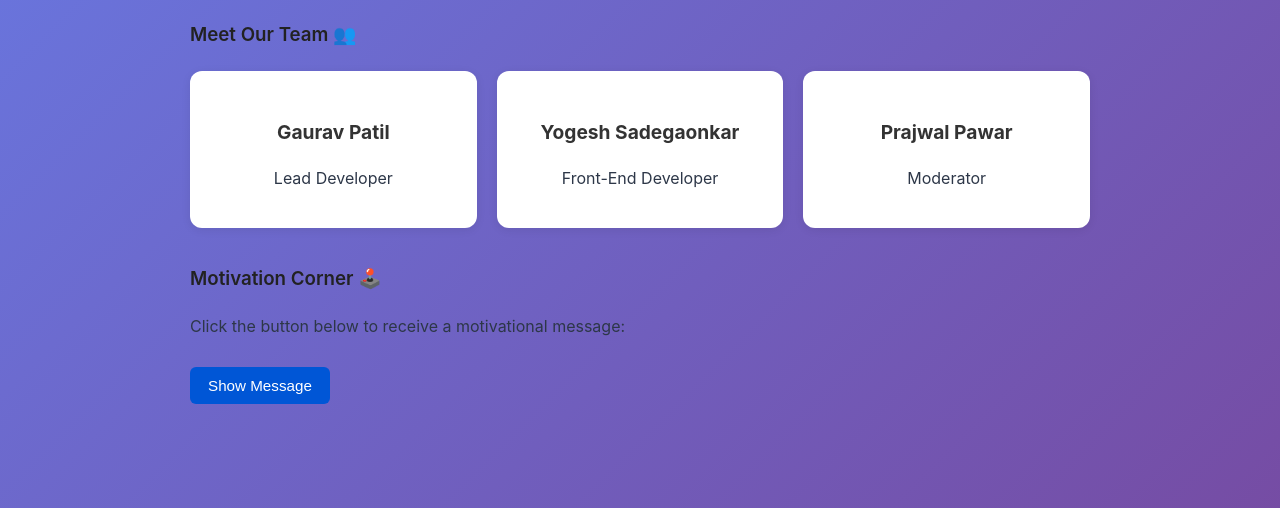
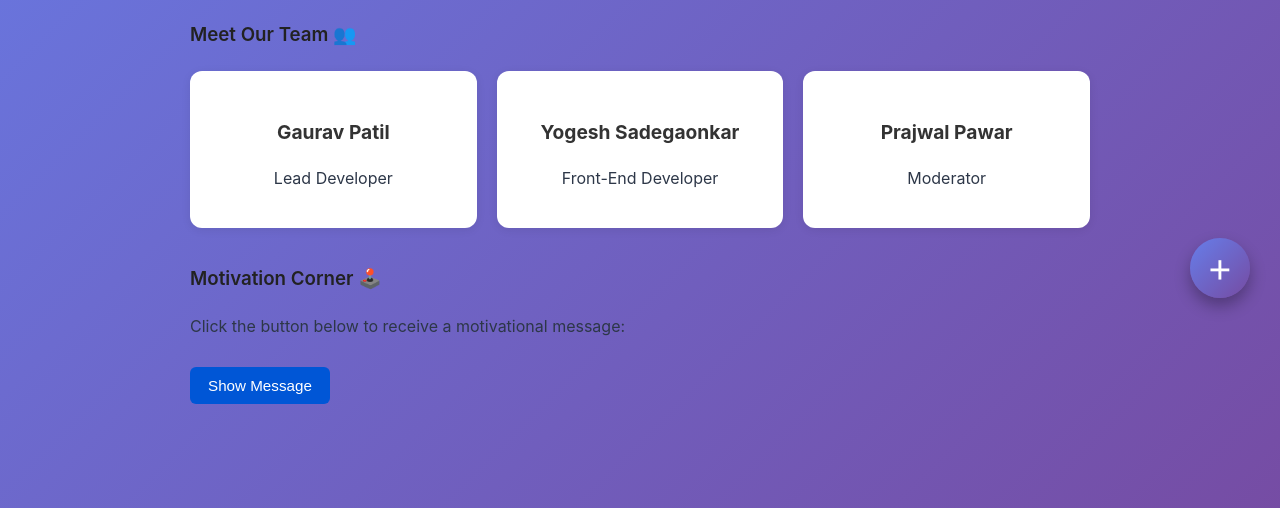
Before and after one commit to GaouravPatil/Community_forum_project, a Django app: page /chat/about/ in a window 1280 px wide. Shown: the part 472-980 px from the top of the page. Run offline with Django 5.2, Linux system fonts and the light colour scheme.

Commit message:
Added floating “Create Thread” button with CSS styling

```diff
--- a/chat/templates/base.html
+++ b/chat/templates/base.html
@@ -6,6 +6,31 @@
     <title>{% block title %}Community Forum{% endblock %}</title>
 
     <style>
+
+.floating-btn {
+    position: fixed;
+    bottom: 30px;
+    right: 30px;
+    width: 60px;
+    height: 60px;
+    background: linear-gradient(135deg, #667eea 0%, #764ba2 100%);
+    border-radius: 50%;
+    color: white;
+    font-size: 2.5rem;
+    display: flex;
+    align-items: center;
+    justify-content: center;
+    text-decoration: none;
+    box-shadow: 0 8px 16px rgba(0,0,0,0.3);
+    transition: 0.3s ease;
+    z-index: 999;
+}
+
+.floating-btn:hover {
+    transform: scale(1.1);
+    box-shadow: 0 10px 20px rgba(0,0,0,0.4);
+}
+
         body {
             font-family: 'Segoe UI', Tahoma, Geneva, Verdana, sans-serif;
             background: linear-gradient(135deg, #667eea 0%, #764ba2 100%);
@@ -306,5 +331,7 @@
     });
     </script>
 
+    <a href="{% url 'create_thread' %}" class="floating-btn">+</a>
+
 </body>
 </html>
```
Also changed, not shown: db.sqlite3.
